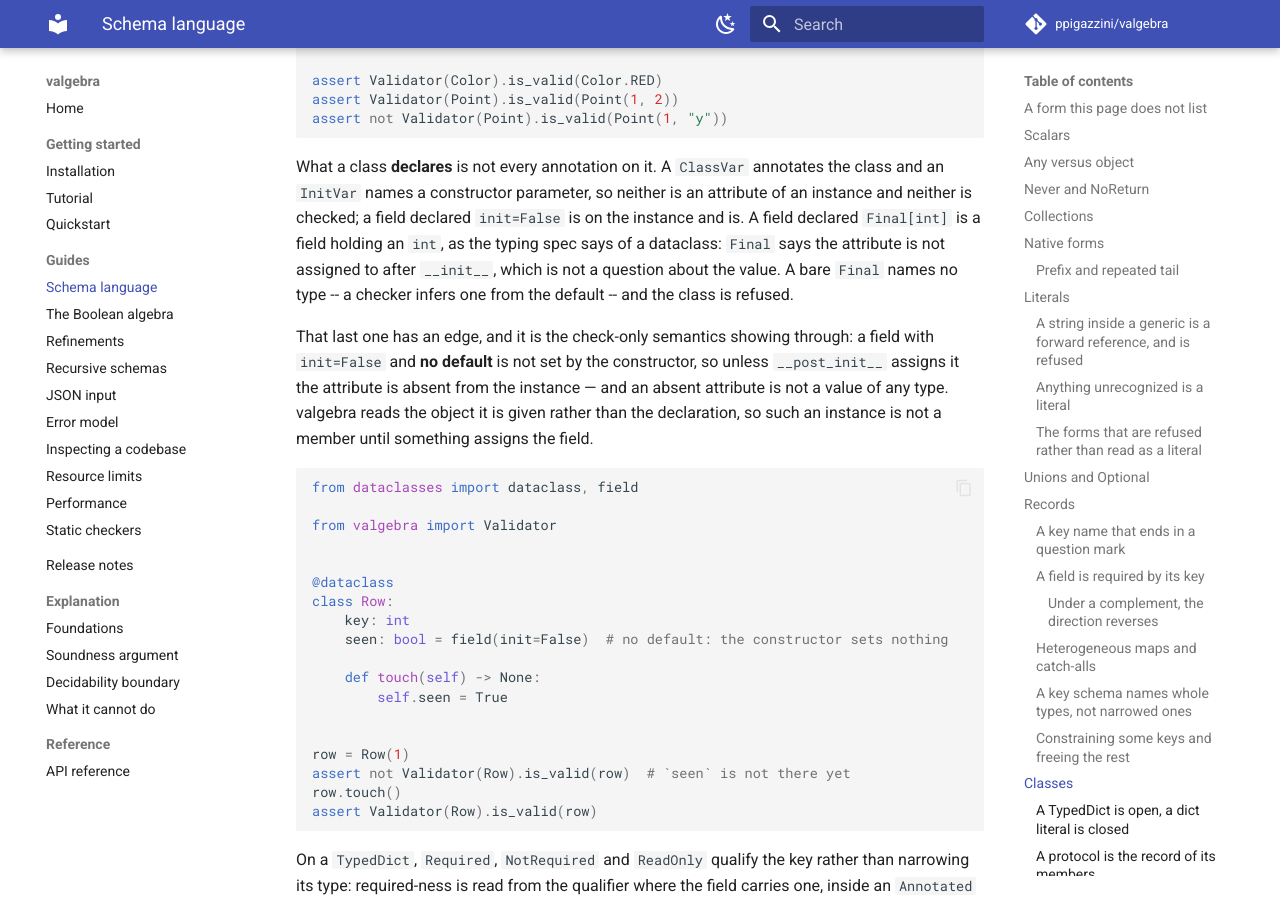
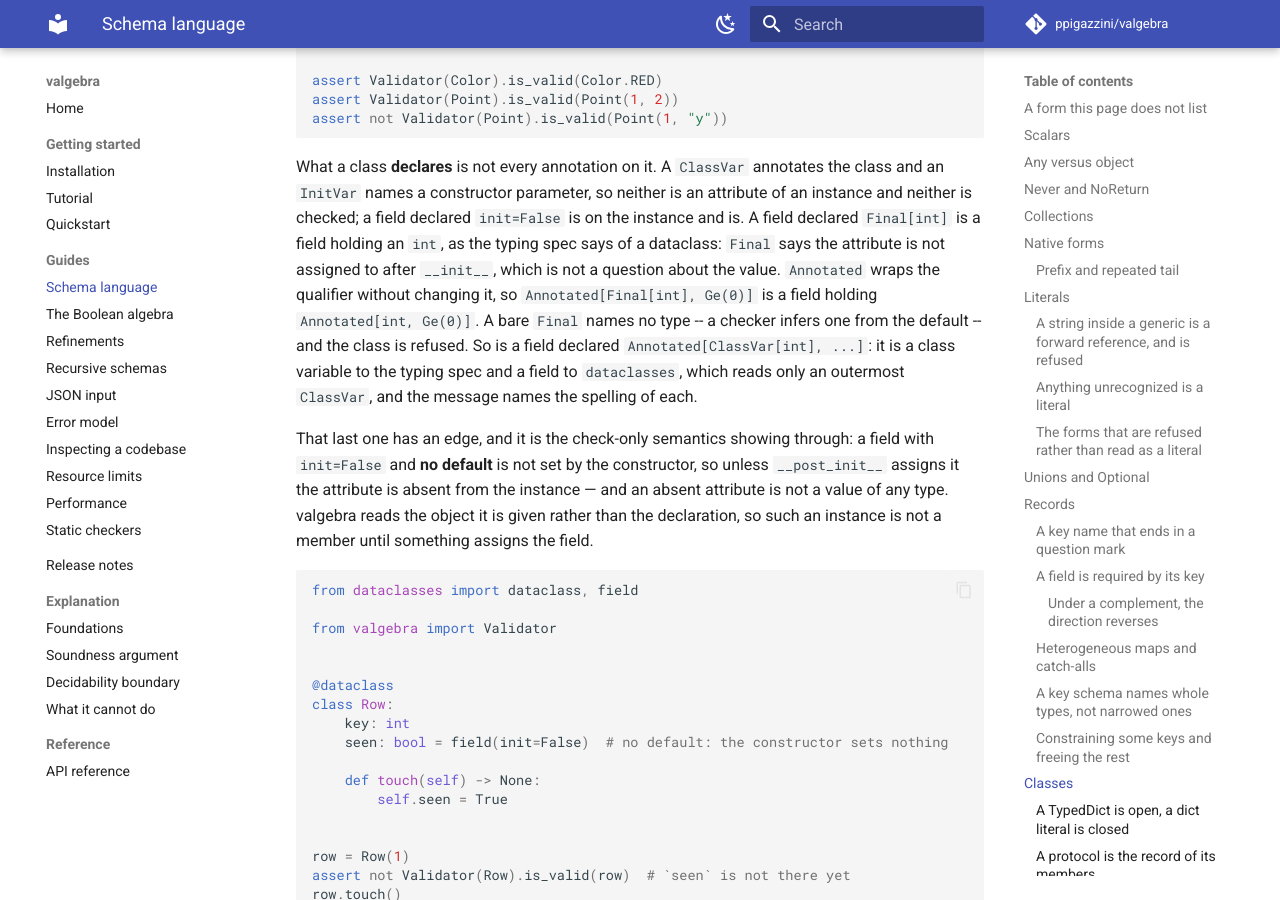
Before and after one commit to ppigazzini/valgebra, an MkDocs documentation site: the page built from docs/03-schema-language.md, in a window 1280 px wide and 900 px high, scrolled down 17755 px. Built offline with MkDocs 1.6.1 and Material for MkDocs 9.7.7, drawn with Linux system fonts in a browser that asks for light colours; comment, search, counter and statistics services are not loaded.

Commit message:
fix: a dataclass field reads Final under Annotated
The typing spec lets `Annotated` wrap an annotation expression without
changing what it means, so a dataclass field declared
`Annotated[Final[int], m]` is a final field holding `Annotated[int, m]`,
and `dataclasses` makes it a field. `field_hint` unwrapped a top-level
`Final` only, and the class was refused as an unsupported `typing.Final`;
it reads the wrapped form as `Annotated[int, m]`.

`Annotated[ClassVar[int], m]` is a class variable to the spec and a
field to `dataclasses`, which reads only an outermost `ClassVar`, so the
two disagree about whether there is a field. The class stays refused,
naming `ClassVar[Annotated[T, ...]]` for a class variable and
`Annotated[T, ...]` for a field. A `Protocol` member reads its qualifier
through `Annotated` too, and either one there is refused as a member
declared `ClassVar` or `Final` is.

```diff
--- a/docs/03-schema-language.md
+++ b/docs/03-schema-language.md
@@ -819,8 +819,12 @@ attribute of an instance and neither is checked; a field declared
 `init=False` is on the instance and is. A field declared `Final[int]` is a field
 holding an `int`, as the typing spec says of a dataclass: `Final` says the
 attribute is not assigned to after `__init__`, which is not a question about
-the value. A bare `Final` names no type -- a checker infers one from the
-default -- and the class is refused.
+the value. `Annotated` wraps the qualifier without changing it, so
+`Annotated[Final[int], Ge(0)]` is a field holding `Annotated[int, Ge(0)]`. A
+bare `Final` names no type -- a checker infers one from the default -- and the
+class is refused. So is a field declared `Annotated[ClassVar[int], ...]`: it is
+a class variable to the typing spec and a field to `dataclasses`, which reads
+only an outermost `ClassVar`, and the message names the spelling of each.
 
 That last one has an edge, and it is the check-only semantics showing through:
 a field with `init=False` and **no default** is not set by the constructor, so
```
Also changed, not shown: CHANGELOG.md (+8 -0 lines), docs/dev/03-frontend.md (+7 -3 lines), 3 other files.
